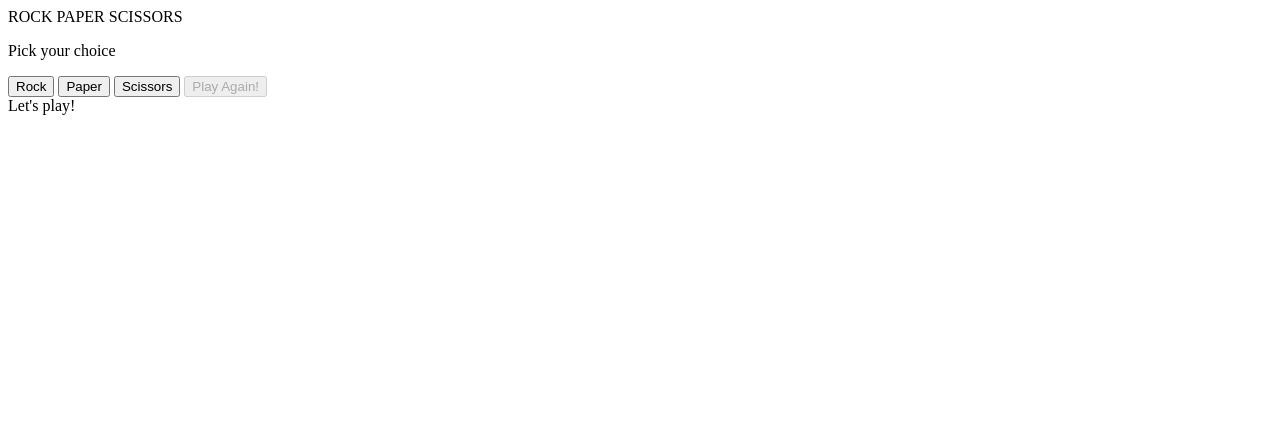
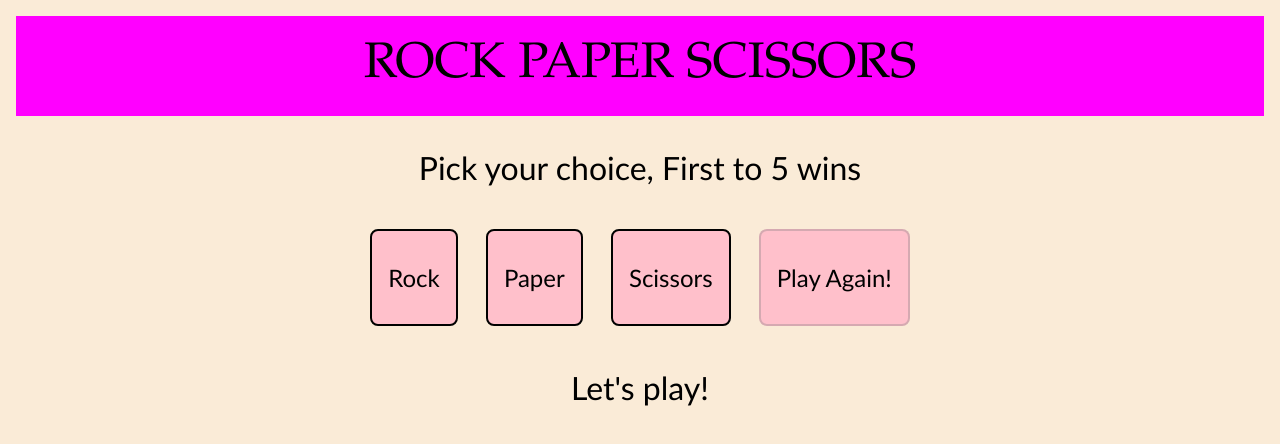
Before and after one commit to YC-TAN/rock-paper-scissors, a plain HTML site: page index.html in a window 1280 px wide. Drawn offline with Linux system fonts and the light colour scheme.

Commit message:
Add style

```diff
--- a/index.html
+++ b/index.html
@@ -4,7 +4,7 @@
     <meta charset="UTF-8">
     <meta name="viewport" content="width=device-width, initial-scale=1.0">
     <title>Rock Paper Scissors</title>
-    <style alt="stylesheet" href="style.css"></style>
+    <link rel="stylesheet" href="style.css">
 </head>
 <body>
     <div class="container">
@@ -12,7 +12,7 @@
             ROCK PAPER SCISSORS
         </div>
         <div class="instruction">
-            <p>Pick your choice</p>
+            <p>Pick your choice, First to 5 wins</p>
         </div>
         <div class="buttons">
             <button id="rock">Rock</button>
--- a/jsscript.js
+++ b/jsscript.js
@@ -28,7 +28,7 @@ function disableButtons() {
 }
 
 function finalResult() {
-    return (humanScore > computerScore) ? "Yay! You won!"
+    return (humanScore > computerScore) ? "Yay! You win the game!"
         : "Aww... You lose...";
 }
 
@@ -50,7 +50,7 @@ function resetClick() {
 
 function playRound(humanChoice, computerChoice) {
     if (humanChoice === computerChoice) {
-        alert("Tie, there is no winner");
+        alert(`Computer choose ${computerChoice}.\n\nTie.`);
 
     } else if (
         (humanChoice === "rock" && computerChoice === "scissors") ||
@@ -58,11 +58,11 @@ function playRound(humanChoice, computerChoice) {
         (humanChoice === "paper" && computerChoice === "rock")
     ) {
         humanScore++;
-        alert("You win this round");
+        alert(`Computer choose ${computerChoice}.\n\nYou win this round.`);
 
     } else {
         computerScore++;
-        alert("You lose this round");
+        alert(`Computer choose ${computerChoice}.\n\nYou lose this round.`);
     }
 
     choices.textContent = `Your Choice: ${humanChoice} ;
--- a/style.css
+++ b/style.css
@@ -0,0 +1,59 @@
+html {
+    box-sizing: border-box;
+}
+
+*,
+*::before,
+*::after {
+    box-sizing: inherit;
+}
+
+* {
+    font-family: "Trebuchet MS", sans-serif;
+    color: #000000;
+    background-color: antiquewhite;
+    padding: 0;
+    margin: 0;
+}
+
+
+
+/* body {
+    background-color: antiquewhite;
+    color: magenta;
+} */
+
+.container {
+    display: flex;
+    flex-direction: column;
+    background-color: antiquewhite;
+    font-size: 32px;
+    color: magenta;
+    text-align: center;
+}
+
+.container .title {
+    background-color: magenta;
+    font-size: 50px;
+    font-family: 'Garamond', serif;
+    padding: 20px;
+}
+
+.title,
+.instruction,
+.buttons,
+.choices,
+.result {
+    margin: 16px;
+}
+
+button {
+    padding: 32px 16px;
+    margin: 10px;
+    font-size: 24px;
+    border-style: double;
+    border-radius: 8px;
+    cursor: pointer;
+    background-color: pink;
+    transition-duration: 0.4s;
+}
```
